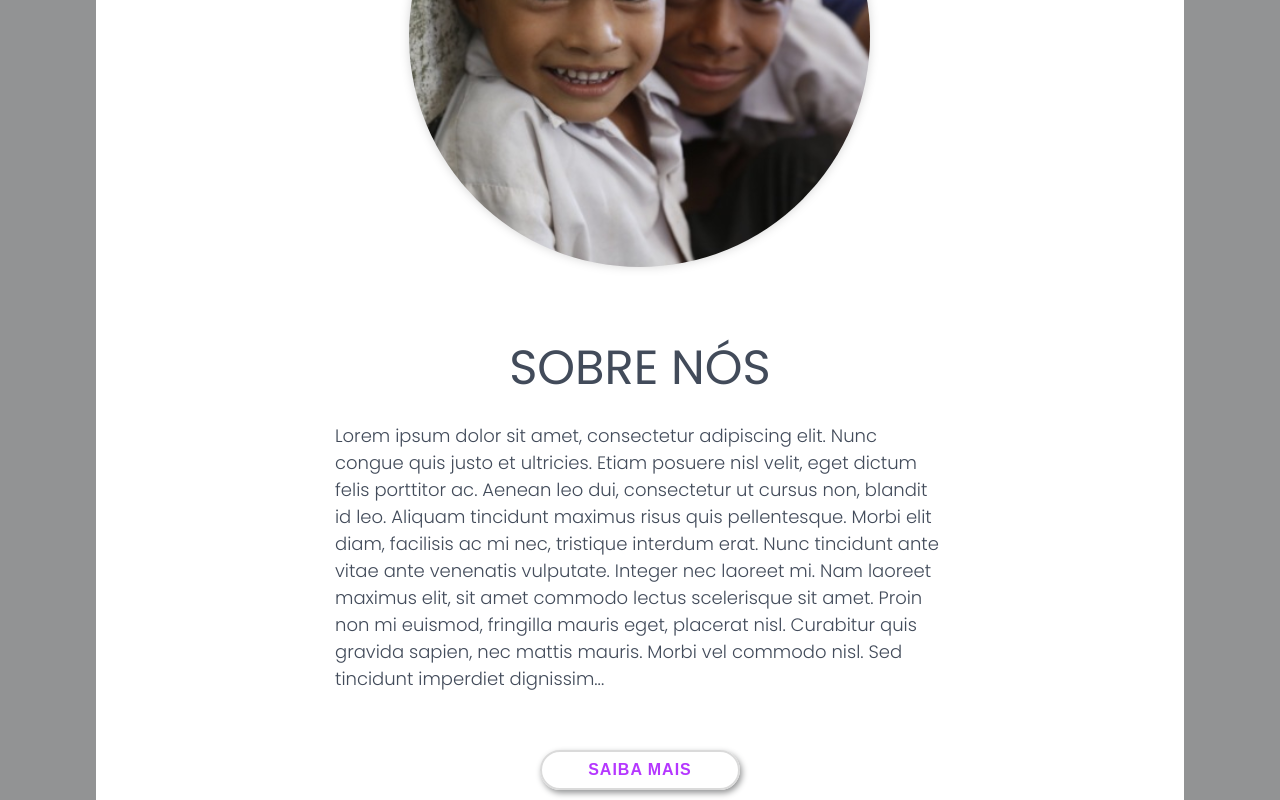
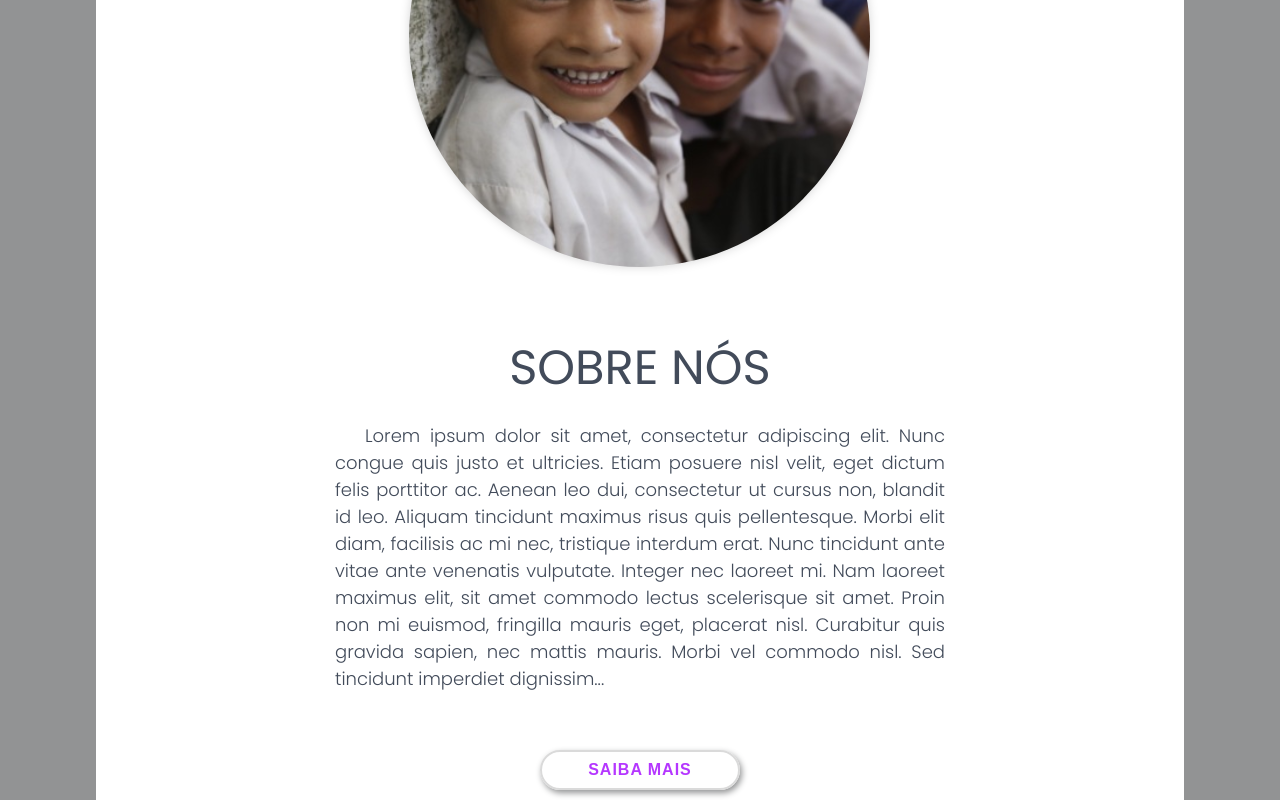
Before and after one commit to alinecbsr/icosocial-front, a React (Create React App) app: page / in a window 1280 px wide. Shown: the part 1054-1854 px from the top of the page. Built offline with nearby package versions, Linux system fonts and the light colour scheme.

Commit message:
New 'About' component style adjustment

```diff
--- a/src/assets/sass/components/About.scss
+++ b/src/assets/sass/components/About.scss
@@ -79,6 +79,8 @@
       color: $color-grey-dark;
       font-size: 1.8rem;
       font-weight: 300;
+      text-align: justify;
+      text-indent: 3rem;
     }
 
     &-btn-about {
```
